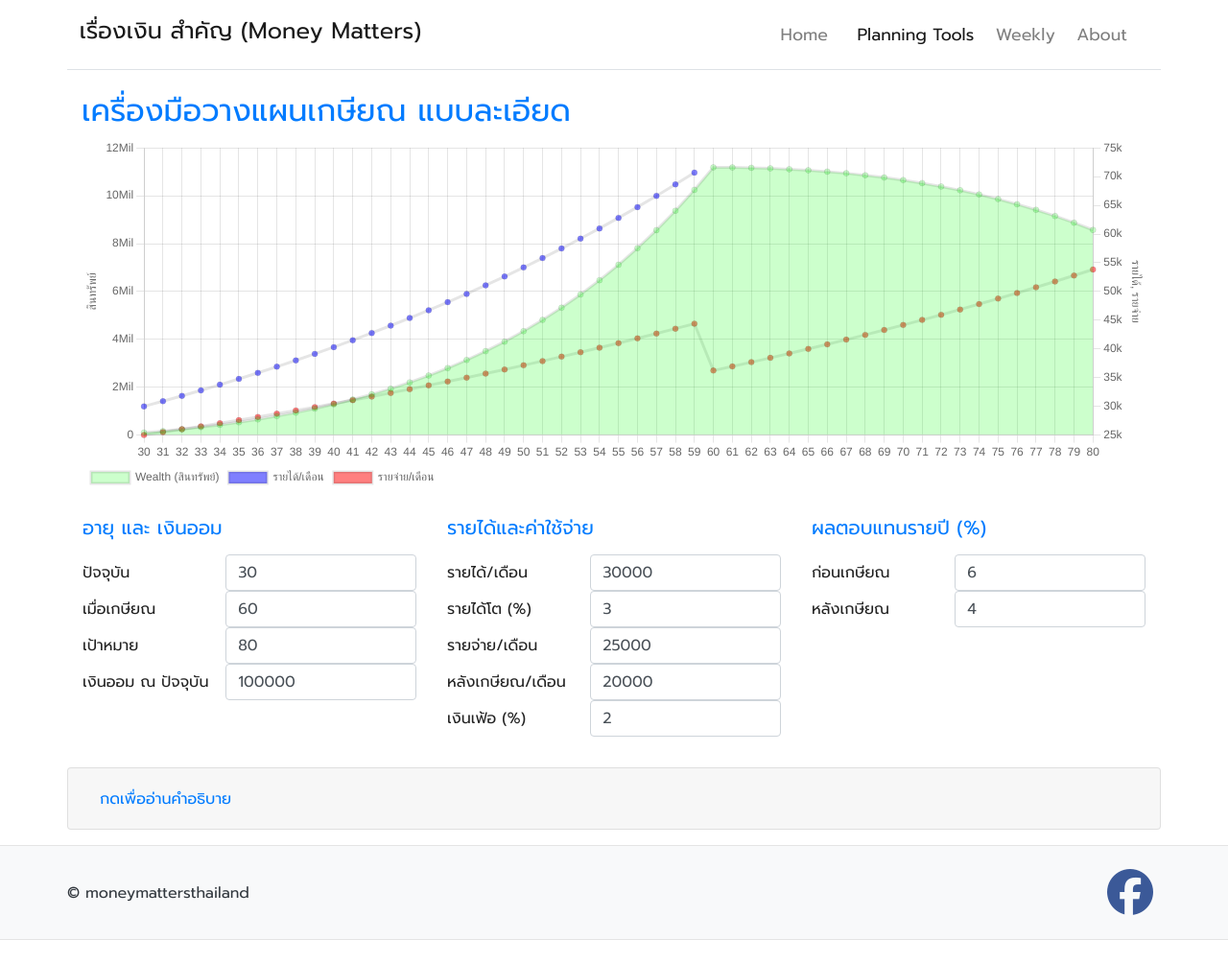
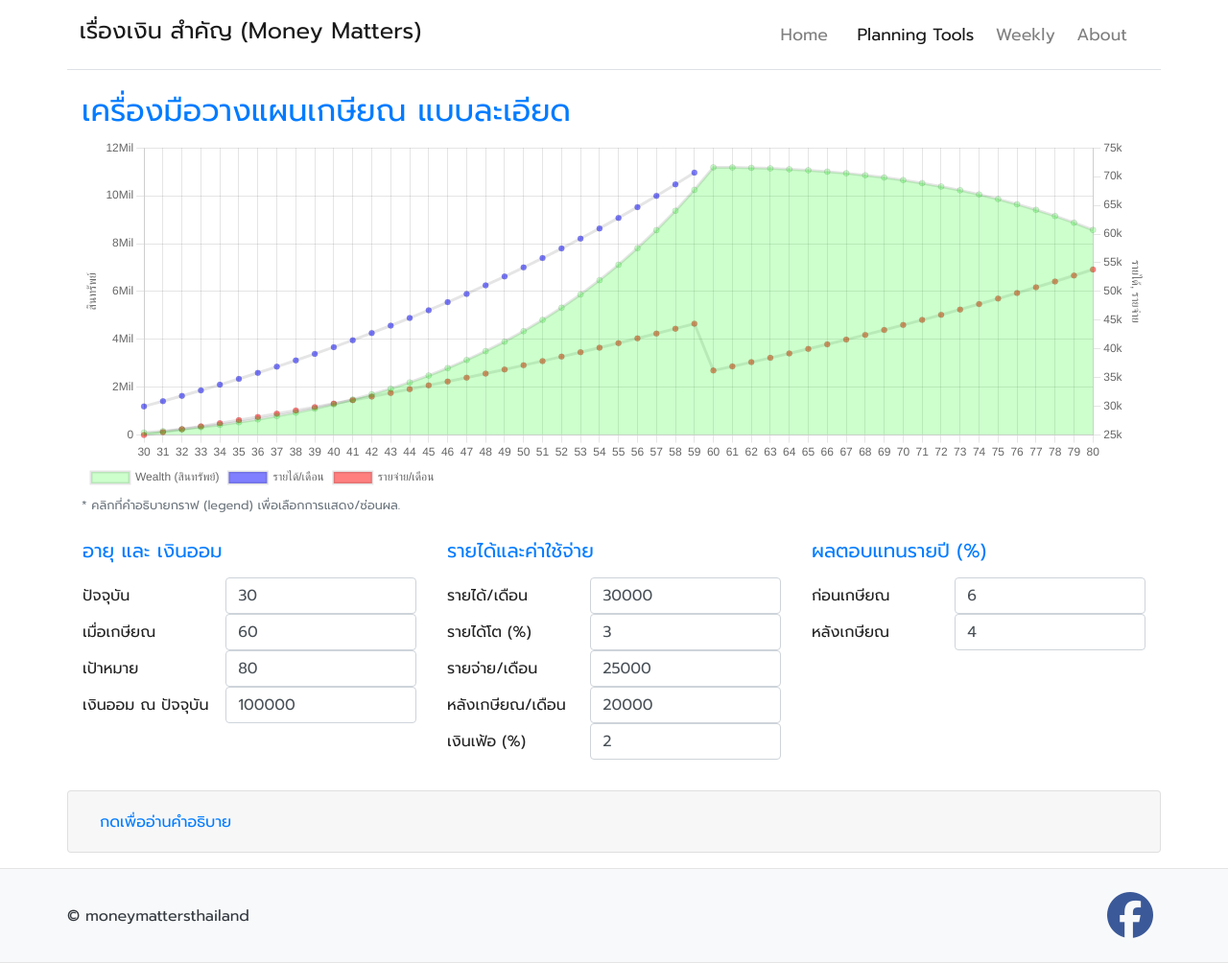
Before and after one commit to moneysart/moneysart.github.io, a Jekyll site: the page built from tools/retirement-plan-complex/index.html, in a window 1280 px wide. Shown: the whole page at 96% size. Built offline with Jekyll 4.4.1, drawn with Linux system fonts in a browser that asks for light colours; nearby versions of some CDN libraries; before the commit the page ends 980 px from its top, so only the background shows below that.

Commit message:
add note under canvas

```diff
--- a/tools/retirement-plan-complex/index.html
+++ b/tools/retirement-plan-complex/index.html
@@ -13,6 +13,9 @@ date: 2021-04-13
     <div class="mt-4">
         <h2 class="text-primary">เครื่องมือวางแผนเกษียณ แบบละเอียด</h2>
         <canvas id="canvas" class="canvas-chart"></canvas>
+        <small class="text-muted">
+            * คลิกที่คำอธิบายกราฟ (legend) เพื่อเลือกการแสดง/ซ่อนผล.
+        </small>
     </div>
 
     <!-- form for user's input -->
```
